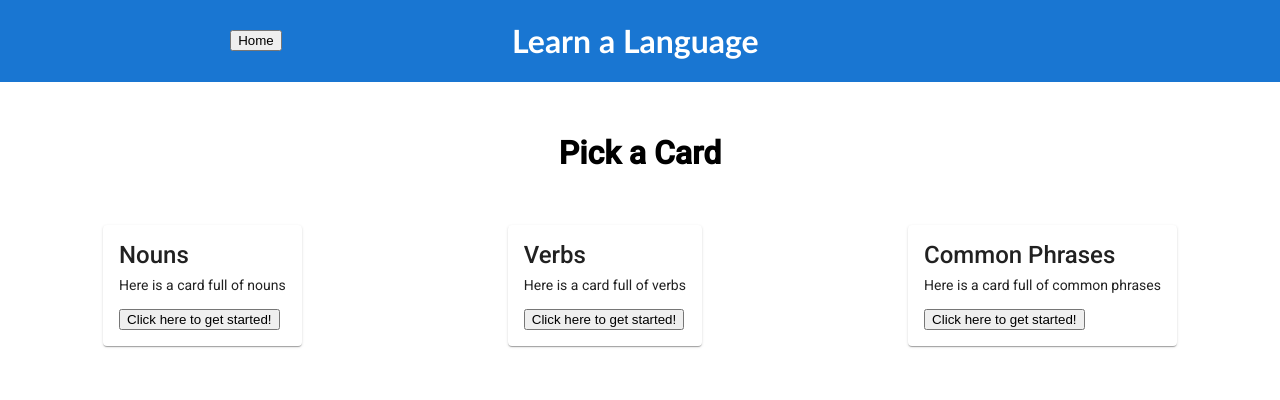
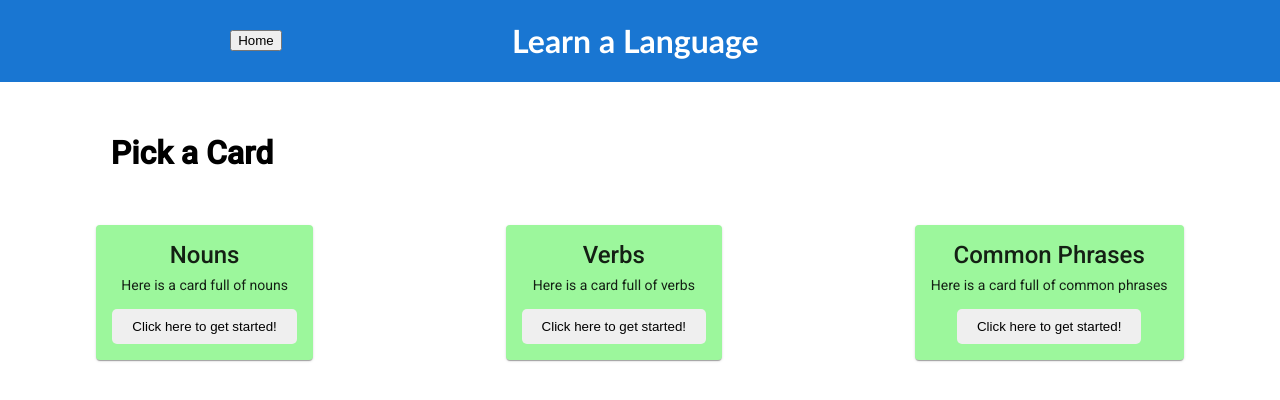
Before and after one commit to farshad-s/learn-a-lang, an Angular app: page /home/Urdu in a window 1280 px wide. Shown: the top 400 px of the page. Built offline with nearby package versions, Linux system fonts and the light colour scheme.

Commit message:
added styles for button and card

```diff
--- a/src/app/urdu/urdu.component.css
+++ b/src/app/urdu/urdu.component.css
@@ -3,6 +3,7 @@
   justify-content: center;
   align-items: center;
   height: 100px;
+  max-width: 30%;
 }
 
 .row {
@@ -12,4 +13,21 @@
 
 mat-card {
   margin-bottom: 100px;
+  display: flex;
+  flex-direction: column;
+  align-items: center;
+  background-color: rgb(156, 247, 156);
 }
+
+button {
+  border: none;
+  border-radius: 5px;
+  padding: 10px 20px;
+  outline: none;
+  cursor: pointer;
+}
+
+button:hover {
+  background-color: transparent !important;
+  transition: ease 0.5s;
+}
```
